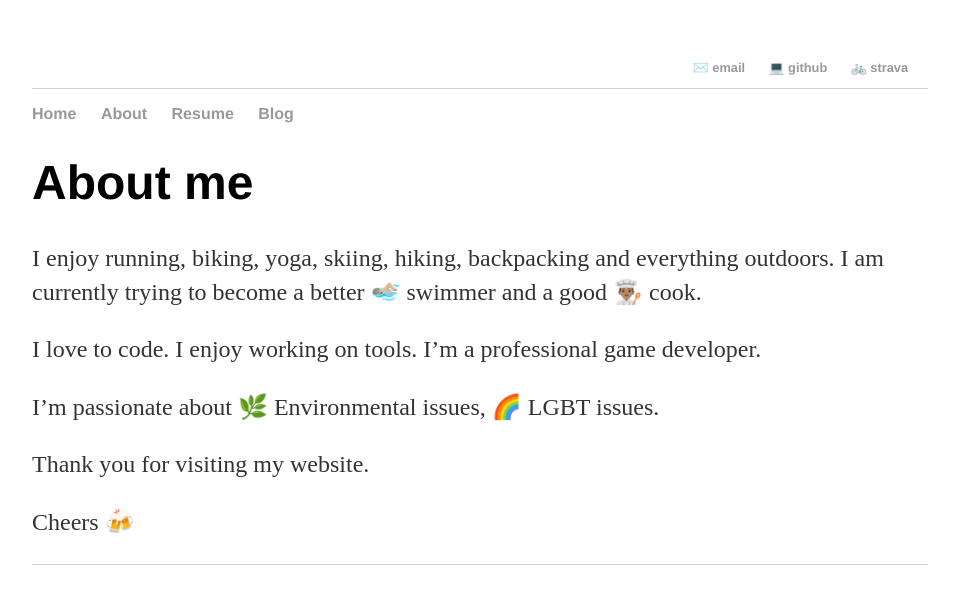
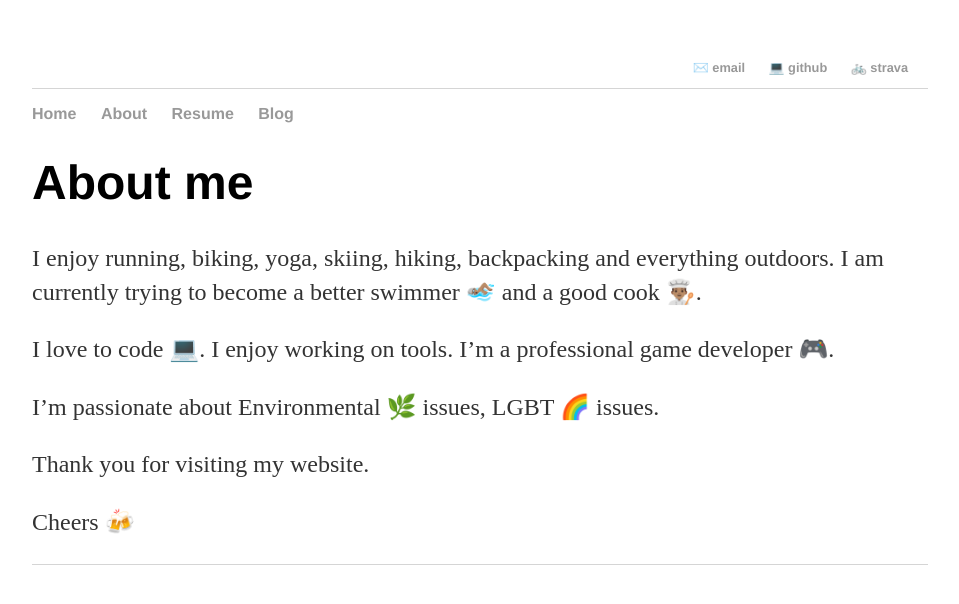
Before and after one commit to tricalnikhil/tricalnikhil.github.io, a Jekyll site: the page built from about.md, in a window 1280 px wide. Shown: the top 604 px of the page, without its empty margins (160-1119 px from the left). Built offline with Jekyll 4.4.1, drawn with Linux system fonts in a browser that asks for light colours.

```diff
--- a/about.md
+++ b/about.md
@@ -6,11 +6,11 @@ permalink: /about/
 
 # About me
 
-I enjoy running, biking, yoga, skiing, hiking, backpacking and everything outdoors. I am currently trying to become a better 🏊🏼‍♂️ swimmer and a good 👨🏽‍🍳 cook.
+I enjoy running, biking, yoga, skiing, hiking, backpacking and everything outdoors. I am currently trying to become a better swimmer 🏊🏽‍♂️ and a good cook 👨🏽‍🍳.
 
-I love to code. I enjoy working on tools. I'm a professional game developer.
+I love to code 💻. I enjoy working on tools. I'm a professional game developer 🎮.
 
-I'm passionate about 🌿 Environmental issues, 🌈 LGBT issues.
+I'm passionate about Environmental 🌿 issues, LGBT 🌈 issues.
 
 Thank you for visiting my website.
 
```
Also changed, not shown: resume.md (+1 -1 lines).
